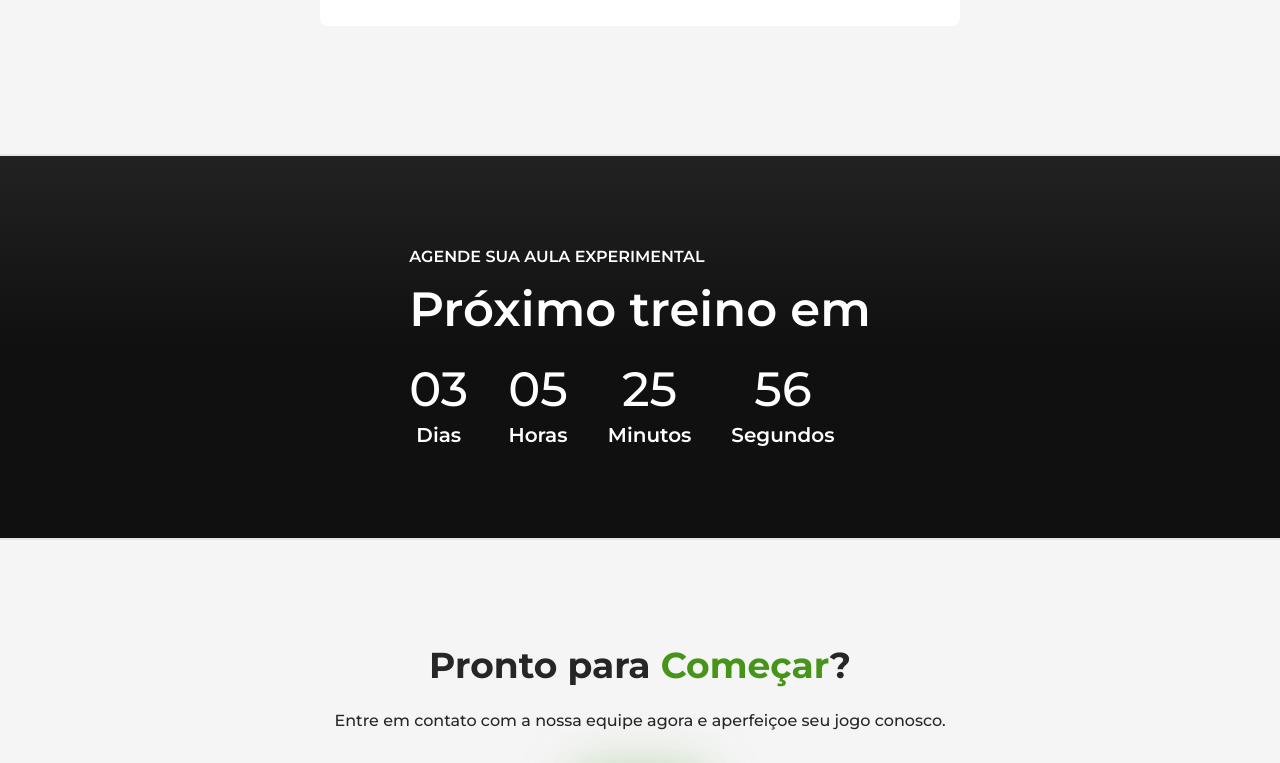
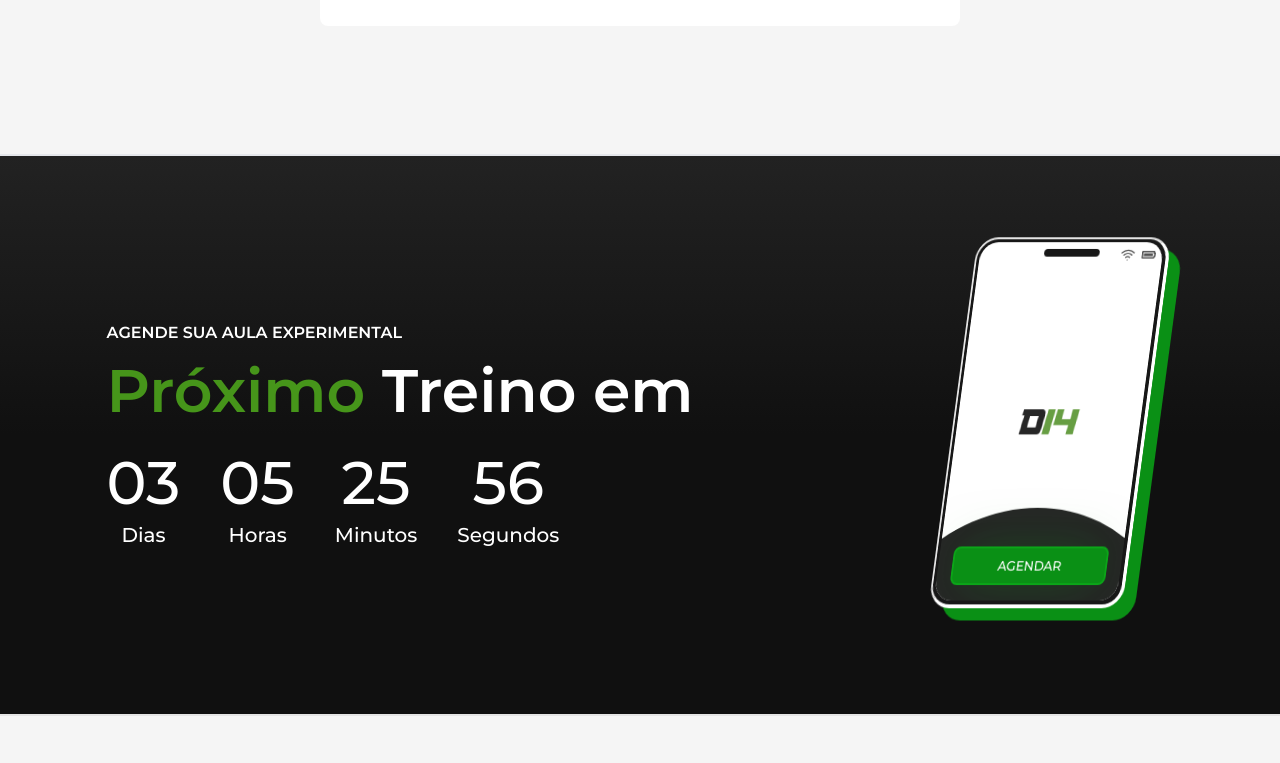
Before and after one commit to zeguicosta/D14-Basketball-Academy, a React (Vite) app: page / in a window 1280 px wide. Shown: the part 4756-5519 px from the top of the page. Built offline with nearby package versions, Linux system fonts and the light colour scheme.

Commit message:
Adicionando responsividade à seção do cronômetro

```diff
--- a/package.json
+++ b/package.json
@@ -14,6 +14,7 @@
     "locomotive-scroll": "^4.1.4",
     "react": "^18.3.1",
     "react-dom": "^18.3.1",
+    "react-icons": "^5.3.0",
     "react-router-dom": "^6.27.0",
     "sass": "^1.80.5"
   },
--- /dev/null
+++ b/src/components/FloatingPhone.jsx
@@ -0,0 +1,70 @@
+import { motion } from "framer-motion";
+import { FiWifi } from "react-icons/fi";
+import { FaBatteryFull } from "react-icons/fa";
+import Logo from '../assets/logopreta.png'
+import { Link } from "react-router-dom";
+
+const FloatingPhone = () => {
+  return (
+    <div
+      style={{
+        transformStyle: "preserve-3d",
+        transform: "rotateY(-30deg) rotateX(15deg)",
+      }}
+      className="rounded-[24px] bg-customGreen2"
+    >
+      <motion.div
+        initial={{
+          transform: "translateZ(8px) translateY(-2px)",
+        }}
+        animate={{
+          transform: "translateZ(32px) translateY(-8px)",
+        }}
+        transition={{
+          repeat: Infinity,
+          repeatType: "mirror",
+          duration: 2,
+          ease: "easeInOut",
+        }}
+        className="relative h-96 w-56 rounded-[24px] border-2 border-b-4 border-r-4 border-white border-l-neutral-200 border-t-neutral-200 bg-neutral-900 p-1 pl-[3px] pt-[3px]"
+      >
+        <HeaderBar />
+        <Screen />
+      </motion.div>
+    </div>
+  );
+};
+
+const HeaderBar = () => {
+  return (
+    <>
+      <div className="absolute left-[50%] top-2.5 z-10 h-2 w-16 -translate-x-[50%] rounded-md bg-neutral-900"></div>
+      <div className="absolute right-3 top-2 z-10 flex gap-2">
+        <FiWifi className="text-neutral-600" />
+        <FaBatteryFull className="text-neutral-600" />
+      </div>
+    </>
+  );
+};
+
+const Screen = () => {
+  return (
+    <div className="relative z-0 grid h-full w-full place-content-center overflow-hidden rounded-[20px] bg-white">
+      <img
+        src={Logo}
+        alt="Logo"
+        className="w-24 opacity-85"
+      />
+
+    <Link to='/contato'>
+      <button className="absolute bottom-4 left-4 right-4 z-10 rounded-lg border-2 bg-customGreen2 border-customGreen3 py-2 text-sm font-medium text-white shadow-custom-shadow shadow-customGreen3/50 hover:bg-customGreen2/80">
+        AGENDAR
+      </button>
+    </Link>
+
+      <div className="absolute -bottom-72 left-[50%] h-96 w-96 -translate-x-[50%] rounded-full bg-neutral-800" />
+    </div>
+  );
+};
+
+export default FloatingPhone;
--- a/src/components/Timer.jsx
+++ b/src/components/Timer.jsx
@@ -63,22 +63,22 @@ const Timer = () => {
 
     return (
         <div>
-            <div className="text-5xl font-medium flex gap-10">
+            <div className="text-6xl font-medium flex gap-10">
                 <div className="flex flex-col justify-center text-center gap-2">
                     {String(timeLeft.dias).padStart(2, '0')}
-                    <h3 className="text-xl font-semibold">Dias</h3>
+                    <h3 className="text-xl">Dias</h3>
                 </div>
                 <div className="flex flex-col justify-center text-center gap-2">
                     {String(timeLeft.horas).padStart(2, '0')}
-                    <h3 className="text-xl font-semibold">Horas</h3>
+                    <h3 className="text-xl">Horas</h3>
                 </div>
                 <div className="flex flex-col justify-center text-center gap-2">
                     {String(timeLeft.minutos).padStart(2, '0')}
-                    <h3 className="text-xl font-semibold">Minutos</h3>
+                    <h3 className="text-xl">Minutos</h3>
                 </div>
                 <div className="flex flex-col justify-center text-center gap-2">
                     {String(timeLeft.segundos).padStart(2, '0')}
-                    <h3 className="text-xl font-semibold">Segundos</h3>
+                    <h3 className="text-xl">Segundos</h3>
                 </div>
             </div>
         </div>
--- a/src/routes/Home.jsx
+++ b/src/routes/Home.jsx
@@ -10,6 +10,7 @@ import { useState } from "react"
 import { motion } from 'framer-motion'
 import { fadeInImage, fadeInLeft, fadeInRight, fadeInUp } from "../constants/animationSettings"
 import Timer from "../components/Timer"
+import FloatingPhone from "../components/FloatingPhone"
 
 const Home = () => {
     // const [isOpen, setIsOpen] = useState(false);
@@ -31,8 +32,8 @@ const Home = () => {
             {/* Início */}
             <section className="bg-black top-0 h-screen bg-[url('src/assets/bg.png')] bg-cover bg-center flex flex-col items-center justify-center text-center">
                 <h3 className="text-white lg:mb-4 font-bold text-2xl sm:text-4xl 2xl:text-5xl duration-500 uppercase animate-appearstart">Danilo Castro</h3>
-                <h1 className="text-white font-bold text-5xl sm:text-7xl 2xl:text-8xl duration-500 px-8 uppercase animate-appearstart">Basketball Academy</h1>
-                <p className="text-white text-1xl mt-9 px-20 text-center duration-500 animate-appearstart">Academia de basquete dedicada a quem deseja se destacar<br></br> nas quadras. <span className="font-bold">Entre agora para o nosso time!</span></p>
+                <h1 className="text-white font-bold text-6xl sm:text-7xl 2xl:text-8xl duration-500 px-8 uppercase animate-appearstart">Basketball Academy</h1>
+                <p className="text-white mt-9 px-20 text-center duration-500 animate-appearstart">Academia de basquete dedicada a quem deseja se destacar<br></br> nas quadras. <span className="font-bold">Entre agora para o nosso time!</span></p>
                 <Link to='/contato' className="mt-10 rounded-full relative border-2 border-customGreen3 bg-customGreen2 py-2.5 px-8 font-medium uppercase text-white shadow-custom-shadow shadow-customGreen3/80 duration-150 hover:bg-customGreen2/80 animate-appearstart">
                     <button className="font-semibold relative z-55 uppercase">Faça sua Inscrição</button>
                 </Link>
@@ -108,7 +109,7 @@ const Home = () => {
                     <motion.h1 {...fadeInUp} className="text-5xl font-bold text-white">Como funcionam os nossos <span className="text-customGreen">Camps</span>?</motion.h1>
 
                     <Link to='/treinamentos' >
-                        <motion.button {...fadeInUp} className="bg-customGreen border-2 border-customGreen4 mt-2 rounded-full text-white font-semibold px-10 py-3 shadow-customGreen/40 shadow-custom-shadow duration-150 hover:bg-customGreen5">Ver Camps</motion.button>
+                        <motion.button {...fadeInUp} className="bg-customGreen border-2 border-customGreen4 mt-2 rounded-full text-white font-semibold px-10 py-3 shadow-customGreen/40 shadow-custom-shadow duration-150 hover:bg-customGreen5">Ver Mais</motion.button>
                     </Link>
 
                     <motion.div {...fadeInImage} className="mt-4">
@@ -122,8 +123,8 @@ const Home = () => {
             {/* Perguntas Frequentes */}
             <section className="bg-neutral-100 border-t-2 border-t-neutral-200 h-auto min-h-fit justify-center px-8 md:px-24 lg:px-44 py-32 xl:px-80 2xl:px-60 items-center text-neutral-800 flex flex-col 2xl:flex-row gap-16">
                 <motion.div {...fadeInLeft} className="items-center text-center 2xl:text-left mb-12">
-                    <h1 className="font-bold text-7xl"><span className="text-customGreen">Perguntas</span></h1>
-                    <h1 className="font-bold text-7xl mt-8">Frequentes</h1>
+                    <h1 className="font-bold text-6xl sm:text-7xl"><span className="text-customGreen">Perguntas</span></h1>
+                    <h1 className="font-bold text-6xl sm:text-7xl mt-8">Frequentes</h1>
                 </motion.div>
                 <motion.div {...fadeInRight} className="rounded-lg bg-white py-4 px-12">
                     <Accordion title='Posso agendar uma aula experimental?' answer='Sim! A sua primeira aula será experimental, mas sempre precisará ser agendada por nós.' />
@@ -144,18 +145,21 @@ const Home = () => {
             </section>
 
             {/* Cronômetro */}
-            <section className="h-96 border-t-2 bg-custom-gradient text-white flex flex-col items-center justify-center text-center gap-6">
+            <section className="lg:h-[70vh] h-screen border-t-2 bg-custom-gradient text-white flex flex-col lg:flex-row items-center justify-center text-center gap-24 lg:gap-[20vw] px-16">
                 <motion.div {...fadeInUp} className="text-left flex flex-col gap-8">
                     <div className="flex flex-col gap-4">
                         <h3 className="font-semibold">AGENDE SUA AULA EXPERIMENTAL</h3>
-                        <h1 className="text-5xl font-semibold">Próximo treino em</h1>
+                        <h1 className="text-6xl font-semibold"> <span className="text-customGreen">Próximo </span>Treino em</h1>
                     </div>
                     <Timer />
                 </motion.div>
+                <div>
+                    <FloatingPhone />
+                </div>
             </section>
 
             {/* Chamada para ação */}
-            <section className="h-96 border-t-2 border-t-neutral-200 bg-neutral-100 text-neutral-800 flex flex-col items-center justify-center text-center gap-6">
+            <section className="h-96 border-t-2 border-t-neutral-200 bg-neutral-100 text-neutral-800 flex flex-col items-center justify-center text-center gap-6 px-7">
                 <motion.h3 {...fadeInUp} className="font-bold text-4xl">Pronto para <span className="text-customGreen">Começar</span>?</motion.h3>
                 <motion.p {...fadeInUp} className="font-medium">Entre em contato com a nossa equipe agora e aperfeiçoe seu jogo conosco.</motion.p>
 
```
Also changed, not shown: src/assets/logogrande2.png (added), 1 other file (tests, documents, lock files or other folders).
